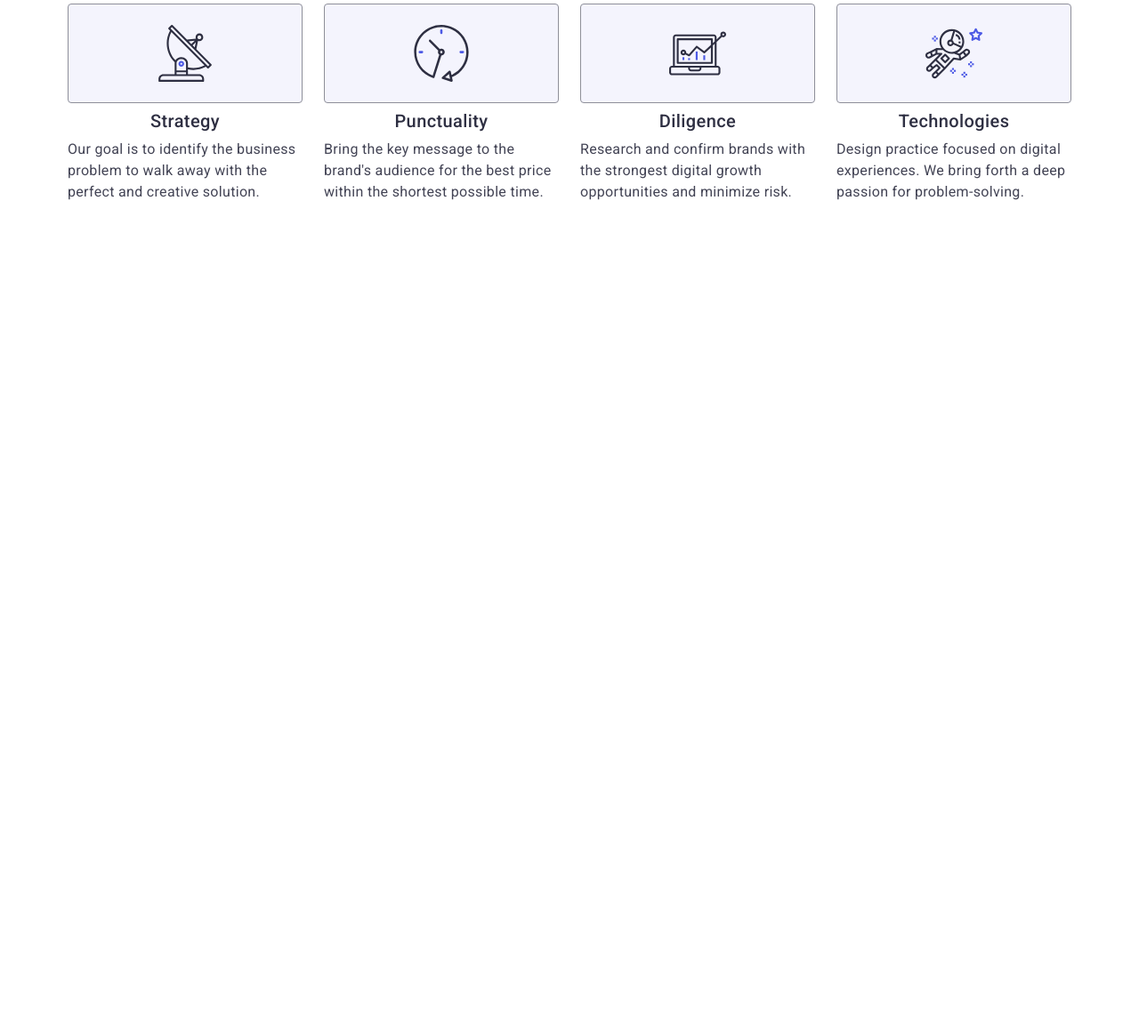
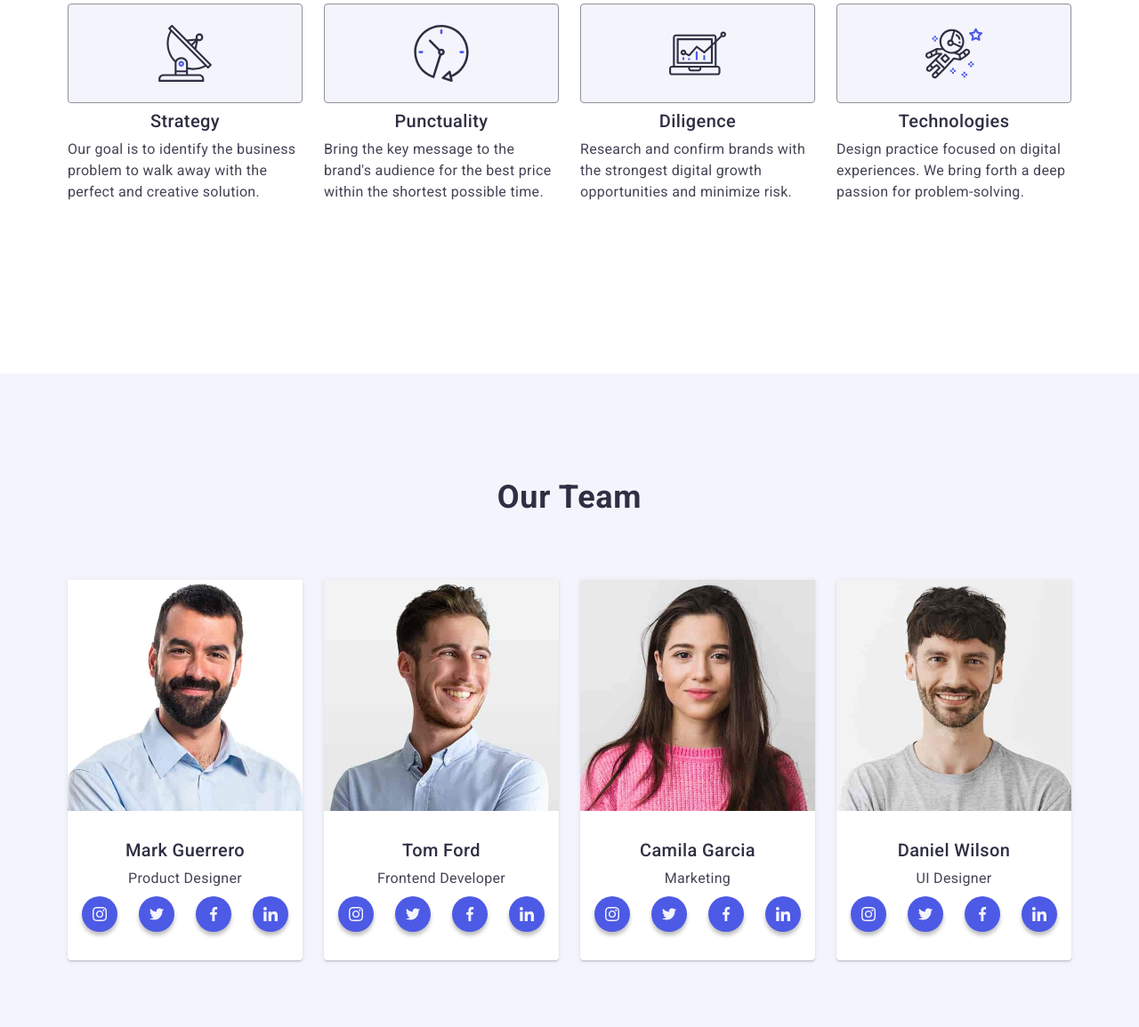
Before and after one commit to Iryna-M-html/goit-markup-hw-06, a plain HTML site: page index.html in a window 1280 px wide. Shown: the part 789-1944 px from the top of the page at 89% size. Before the commit the page ends 1209 px from the top, so only its background shows below. Drawn offline with nearby package versions, Linux system fonts and the light colour scheme.

Commit message:
section-team

```diff
--- a/css/styles.css
+++ b/css/styles.css
@@ -413,3 +413,122 @@ butoon{
             color: #434455;
         }
 }
+
+/*sectiom-team*/
+.team {
+    background-color: #F4F4FD;
+    padding: 96px 0;
+}
+
+.team-groupe {
+    font-weight: 700;
+    font-size: 36px;
+    line-height: 1.11;
+    letter-spacing: 0.02em;
+    text-transform: capitalize;
+    text-align: center;
+    color: #2e2f42;
+    margin: auto;
+    margin-bottom: 72px;
+}
+
+.team-poziom {
+       justify-content: center;
+
+}
+
+.team-list {
+    background-color: #FFFFFF;
+    border-radius: 0px 0px 4px 4px;
+    box-shadow: 0 2px 1px 0 rgba(46, 47, 66, 0.08), 0 1px 1px 0 rgba(46, 47, 66, 0.16), 0 1px 6px 0 rgba(46, 47, 66, 0.08);
+    background: #fff;
+    margin-bottom: 72px;
+    max-width: 264px;
+}
+.team-foto {
+    margin: auto;
+    background: #fff;
+}
+.team-names-persone {
+    padding: 32px 16px;
+}
+.team-name {
+    font-weight: 500;
+    font-size: 20px;
+    line-height: 1.2;
+    letter-spacing: 0.02em;
+    text-align: center;
+    color: #2e2f42;
+    margin-bottom: 8px;
+}
+.team-text {
+    font-weight: 400;
+    font-size: 16px;
+    line-height: 1.5;
+    letter-spacing: 0.02em;
+    text-align: center;
+    color: #434455;
+}
+.social-list {
+    display: flex;
+    gap: 24px;
+    justify-content: center;
+    margin-top: 8px;
+}
+.type-icon {
+    border: none;
+    width: 40px;
+    height: 40px;
+    display: flex;
+    align-items: center;
+    justify-content: center;
+    fill: #f4f4fd;
+    box-shadow: 0 4px 4px 0 rgba(0, 0, 0, 0.25);
+    background;
+    background-color: #4d5ae5;
+    border-radius: 50%;
+    padding: center;
+    transition-property: color, background-color, box-shadow;
+    transition: background-color 250ms cubic-bezier(0.4, 0, 0.2, 1);
+}
+
+.type-icon:hover,
+.type-icon:focus {
+    background-color: #404bbf;
+}
+
+@media screen and (min-width: 768px){
+    .team-poziom {
+            display: flex;
+            flex-wrap: wrap;
+            align-items: center;
+            justify-content: center;
+            gap: 24px;
+
+
+        }
+        .team-list {
+            flex-basis: calc((100% - 24px) / 2);
+            max-width: 264px;
+            height: 428px;
+        }
+
+}
+@media screen and (min-width: 1158px){
+    .team {
+            padding: 120px 0;
+        }
+        .team-poziom {
+            display: flex;
+            gap: 24px;
+            padding-left: 0;
+            margin: 0;
+
+        }
+
+        .team-list {
+
+            flex: calc((100% - 72px)/4);
+
+        }
+}
--- a/index.html
+++ b/index.html
@@ -83,7 +83,7 @@
        </div>
         </section>
 
-        <!--<section class="team">
+        <section class="team">
             <div class="container">
                 <h2 class="team-groupe">Our Team</h2>
                 <ul class="team-poziom">
@@ -234,7 +234,7 @@
                 </ul>
             </div>
         </section>
-        <section class="portfolio-groupe">
+        <!--<section class="portfolio-groupe">
             <div class="container">
                 <h2 class="portfolio-groupe-name">Our Portfolio</h2>
                 <ul class="portfolio-poziom">
```
Also changed, not shown: css/styles-old.css (+5 -82 lines).
